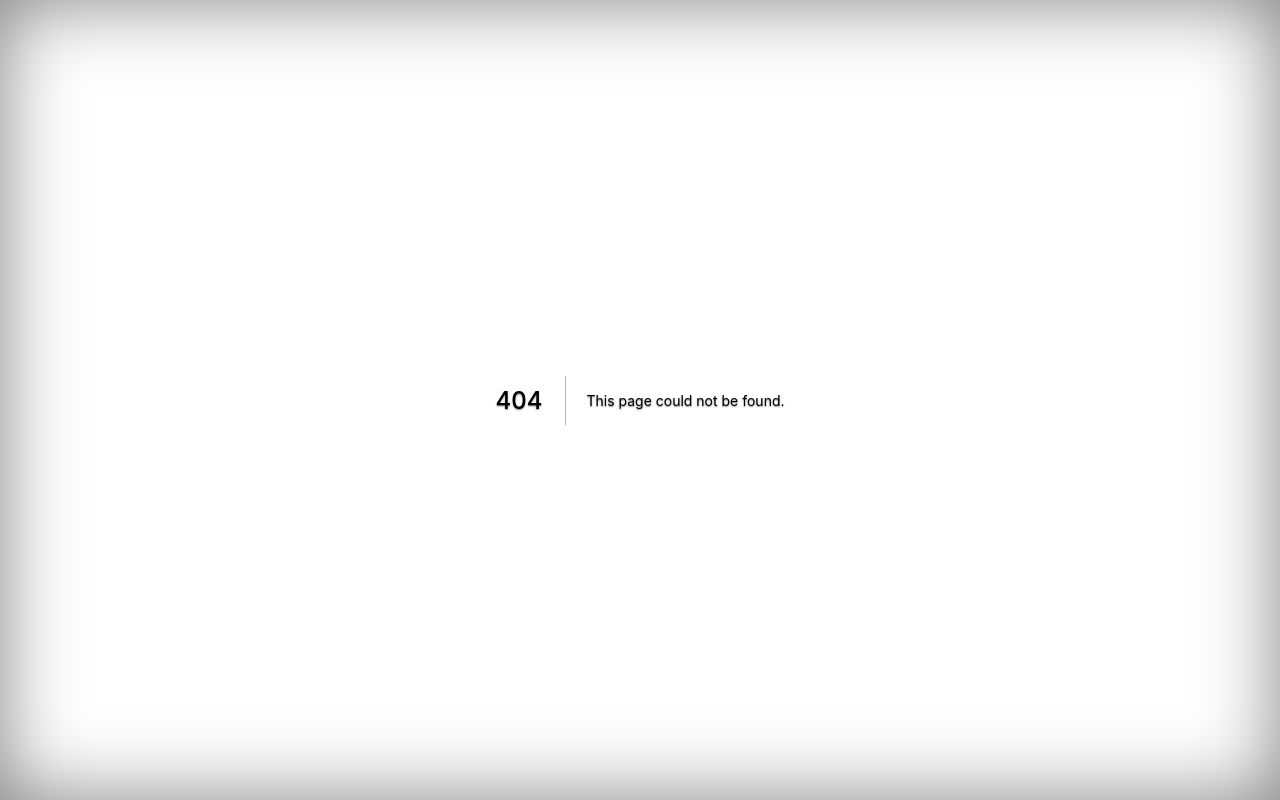
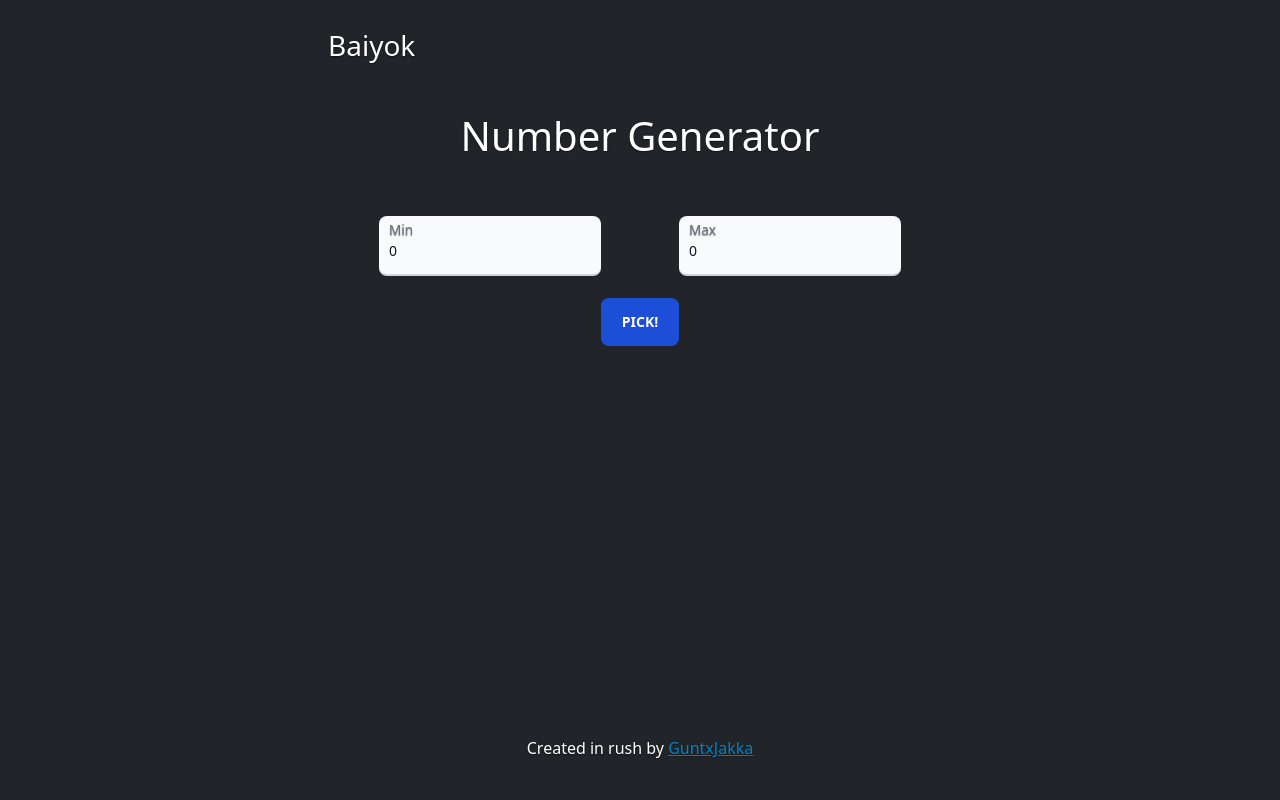
Before and after one commit to gxjakkap/baiyok.org, a Next.js app: page /random/int in a window 1280 px wide. Before the commit this address had no page. Built offline with nearby package versions, Linux system fonts and the light colour scheme.

Commit message:
feat: add number random

```diff
--- a/components/header.tsx
+++ b/components/header.tsx
@@ -2,7 +2,7 @@ import Link from "next/link"
 
 const Header = () => {
     return (
-        <header className="mb-auto">
+        <header className="mb-10">
             <div>
             <h3 className="md:float-left mb-0"><Link href="/">Baiyok</Link></h3>
                 {/* <nav className="flex flex-wrap list-none pl-0 mb-0 justify-center md:float-right space-x-5">
--- /dev/null
+++ b/components/modal.tsx
@@ -0,0 +1,23 @@
+import { FunctionComponent } from "react";
+import type  NextFunctionComponent from 'next/types'
+
+type Props = {
+    title: string,
+    message: string
+}
+
+const Modal = (props: Props) => {
+    return (
+        <>
+            <input type="checkbox" id="my-modal-4" className="modal-toggle" />
+            <label htmlFor="my-modal-4" className="modal cursor-pointer">
+                <label className="modal-box relative" htmlFor="">
+                    <h3 className="text-lg font-bold">{props.title}</h3>
+                    <p className="py-4">You've been selected for a chance to get one year of subscription to use Wikipedia for free!</p>
+                </label>
+            </label>
+        </>
+    )
+}
+
+export default Modal
--- /dev/null
+++ b/pages/random/int.tsx
@@ -0,0 +1,98 @@
+import type { NextPage } from 'next'
+import Head from 'next/head'
+import { useState } from 'react'
+import Footer from '../../components/footer'
+import Header from '../../components/header'
+import Loading from '../../components/loading'
+import Modal from '../../components/modal'
+
+
+const IntGenerator: NextPage = () => {
+    const [min, setMin] = useState(0)
+    const [max, setMax] = useState(0)
+    const [result, setResult] = useState('')
+    const [loading, setLoading] = useState(false)
+    const [answerVisible, setAnswerVisibility] = useState(false)
+    const [answerTextVisible, setAnswerTextVisibility] = useState(false)
+    /* const [modalVisible, setModalVisibility] = useState(false)
+    const [modalInfo, setModalInfo] = useState({title: 'Error', message: 'Error Message'}) */
+
+    const handleMinChange = (event: any) =>{
+        setMin(event.target.value)
+    }
+
+    const handleMaxChange = (event: any) =>{
+        setMax(event.target.value)
+    }
+
+
+    const getRandomNumber = async (min: Number, max: Number) => {
+        const rs = await fetch(`https://www.random.org/integers/?num=1&min=${min}&max=${max}&col=1&base=10&format=plain&rnd=new`)
+        const rst = await rs.text()
+        console.log(rs)
+        return parseInt(rst)
+    }
+
+    const onButtonClick = () => {
+        setAnswerTextVisibility(false)
+        const rawInput = [min, max]
+        if (rawInput[0]==0 && rawInput[1]==0) {
+            //setModalInfo({title: 'Error!', message: 'Missing Input.'})
+            //setModalVisibility(true)
+            alert('Missing Input')
+            return
+        }
+        setAnswerVisibility(true)
+        setLoading(true)
+        getRandomNumber(min, max)
+            .then(picked => {
+                setLoading(false)
+                setAnswerVisibility(true)
+                setAnswerTextVisibility(true)
+                setResult(picked.toString())
+            })
+
+    }
+
+    return (
+    <>
+        <Head>
+            <meta charSet="utf-8" />
+            <meta name="viewport" content="width=device-width, initial-scale=1" />
+            <meta name="description" content="" />
+            <meta name="author" content="Sriwataporn Kongdam" />
+            <title>Number - Baiyok/Random</title>
+        </Head>
+        <div className='flex h-screen text-center text-bg-dark'>
+            <div className="cover-container flex w-full h-full p-6 mx-auto flex-col">
+                <Header />
+                <main className="px-3">
+                    <h1 className="mb-4">Number Generator</h1>
+                    <div className="flex mt-[50px]">
+                        <div className="relative ml-auto mr-auto">
+                            <input className="block rounded-lg px-2.5 pb-2.5 pt-5 w-full text-sm text-gray-900 bg-gray-50 dark:bg-gray-700 border-0 border-b-2 border-gray-300 appearance-none dark:text-white dark:border-gray-600 dark:focus:border-blue-500 focus:outline-none focus:ring-0 focus:border-blue-600 peer h-[60px]" id="min" value={min} onChange={handleMinChange}></input>
+                            <label className="absolute text-lg text-gray-500 dark:text-gray-400 duration-300 transform -translate-y-4 scale-75 top-4 z-10 origin-[0] left-2.5 peer-focus:text-blue-600 peer-focus:dark:text-blue-500 peer-placeholder-shown:scale-100 peer-placeholder-shown:translate-y-0 peer-focus:scale-75 peer-focus:-translate-y-4" htmlFor="min">Min</label>
+                        </div>
+                        <div className="relative ml-auto mr-auto">
+                            <input className="block rounded-lg px-2.5 pb-2.5 pt-5 w-full text-sm text-gray-900 bg-gray-50 dark:bg-gray-700 border-0 border-b-2 border-gray-300 appearance-none dark:text-white dark:border-gray-600 dark:focus:border-blue-500 focus:outline-none focus:ring-0 focus:border-blue-600 peer h-[60px]" id="max" value={max} onChange={handleMaxChange}></input>
+                            <label className="absolute text-lg text-gray-500 dark:text-gray-400 duration-300 transform -translate-y-4 scale-75 top-4 z-10 origin-[0] left-2.5 peer-focus:text-blue-600 peer-focus:dark:text-blue-500 peer-placeholder-shown:scale-100 peer-placeholder-shown:translate-y-0 peer-focus:scale-75 peer-focus:-translate-y-4" htmlFor="max">Max</label>
+                        </div>
+                    </div>
+                    <div style={{height: '10px'}}></div>
+                    <button className="btn bg-blue-700 hover:bg-blue-700 border-transparent px-5 p mt-3" onClick={() => {onButtonClick()}}>Pick!</button>
+                    {answerVisible &&
+                        <div>
+                            {loading ? <Loading /> : <></>}
+                            {answerTextVisible ? <h2 className='mt-5'>{result}</h2> : <></>}
+                        </div>
+                    }
+                </main>
+                <Footer/>
+            </div>
+        </div>
+        {/* {modalVisible ? <Modal title={modalInfo.title} message={modalInfo.message} /> : <></>} */}
+    </>
+    )
+}
+
+export default IntGenerator
--- a/pages/random/picker.tsx
+++ b/pages/random/picker.tsx
@@ -52,14 +52,14 @@ const Picker: NextPage = () => {
             <meta name="viewport" content="width=device-width, initial-scale=1" />
             <meta name="description" content="" />
             <meta name="author" content="Sriwataporn Kongdam" />
-            <title>Random - Baiyok</title>
+            <title>Picker - Baiyok/Random</title>
         </Head>
         <div className='flex h-screen text-center text-bg-dark'>
             <div className="cover-container flex w-full h-full p-6 mx-auto flex-col">
                 <Header />
                 <main className="px-3">
                     <h1 className="mb-4">Item Picker</h1>
-                    <div className="relative">
+                    <div className="relative mt-[50px]">
                         <textarea className="block rounded-lg px-2.5 pb-2.5 pt-5 w-full text-sm text-gray-900 bg-gray-50 dark:bg-gray-700 border-0 border-b-2 border-gray-300 appearance-none dark:text-white dark:border-gray-600 dark:focus:border-blue-500 focus:outline-none focus:ring-0 focus:border-blue-600 peer h-[100px]" id="items" value={items} onChange={handleitemsChange}></textarea>
                         <label className="absolute text-lg text-gray-500 dark:text-gray-400 duration-300 transform -translate-y-4 scale-75 top-4 z-10 origin-[0] left-2.5 peer-focus:text-blue-600 peer-focus:dark:text-blue-500 peer-placeholder-shown:scale-100 peer-placeholder-shown:translate-y-0 peer-focus:scale-75 peer-focus:-translate-y-4" htmlFor="items">Items seperated by comma</label>
                     </div>
```
